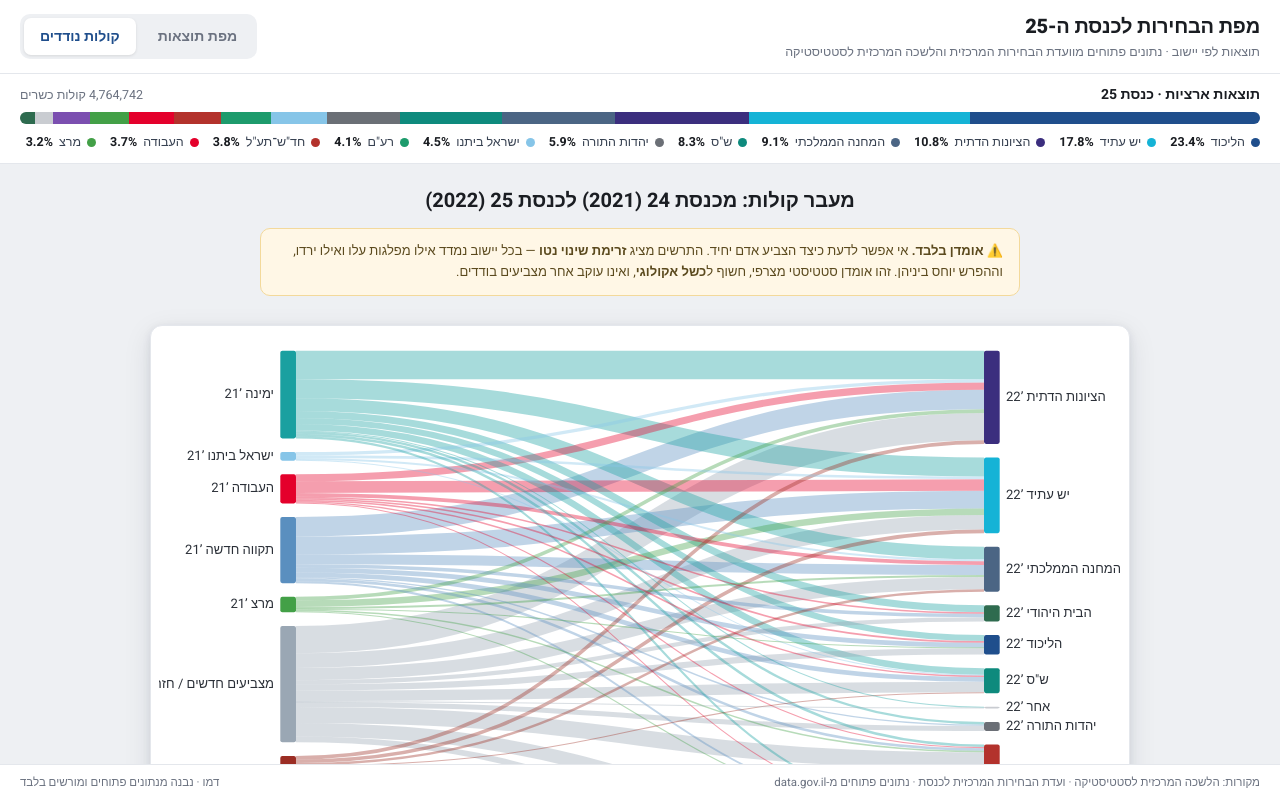
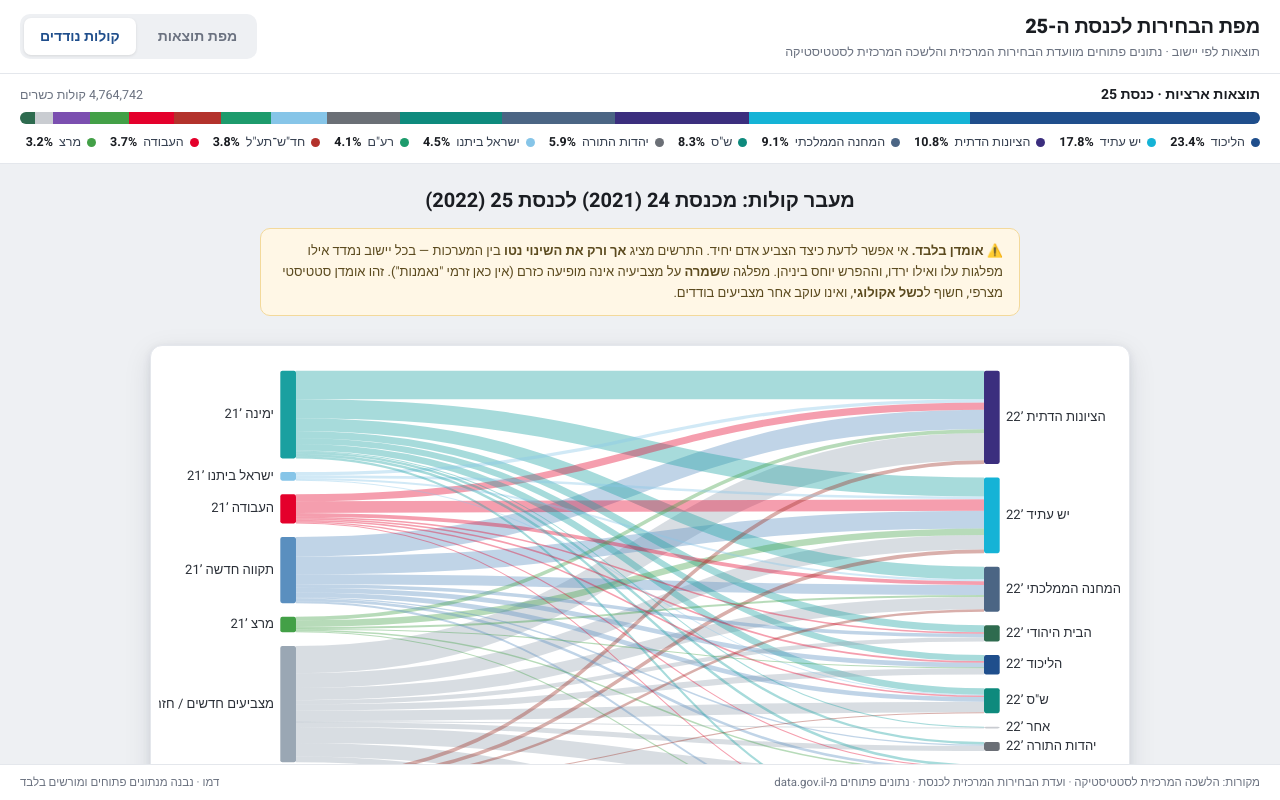
Before and after one commit to mondSh/election-maps-mvp, a React (Vite) app: page / in a window 1280 px wide. Both pictures are taken after a click on the tab "קולות נודדים". Built offline with nearby package versions, Linux system fonts and the light colour scheme.

Commit message:
Sankey: clarify disclaimer (net-change-only; no retention/loyalty flows)

```diff
--- a/src/App.tsx
+++ b/src/App.tsx
@@ -103,9 +103,9 @@ export default function App() {
           <div className="sankey-head">
             <h2>מעבר קולות: מכנסת 24 (2021) לכנסת 25 (2022)</h2>
             <p className="disclaimer">
-              ⚠️ <b>אומדן בלבד.</b> אי אפשר לדעת כיצד הצביע אדם יחיד. התרשים מציג <b>זרימת שינוי נטו</b> — בכל יישוב
-              נמדד אילו מפלגות עלו ואילו ירדו, וההפרש יוחס ביניהן. זהו אומדן סטטיסטי מצרפי, חשוף ל<b>כשל אקולוגי</b>,
-              ואינו עוקב אחר מצביעים בודדים.
+              ⚠️ <b>אומדן בלבד.</b> אי אפשר לדעת כיצד הצביע אדם יחיד. התרשים מציג <b>אך ורק את השינוי נטו</b> בין המערכות —
+              בכל יישוב נמדד אילו מפלגות עלו ואילו ירדו, וההפרש יוחס ביניהן. מפלגה ש<b>שמרה</b> על מצביעיה אינה מופיעה כזרם
+              (אין כאן זרמי "נאמנות"). זהו אומדן סטטיסטי מצרפי, חשוף ל<b>כשל אקולוגי</b>, ואינו עוקב אחר מצביעים בודדים.
             </p>
           </div>
           <SankeyView data={data.sankey} />
```
